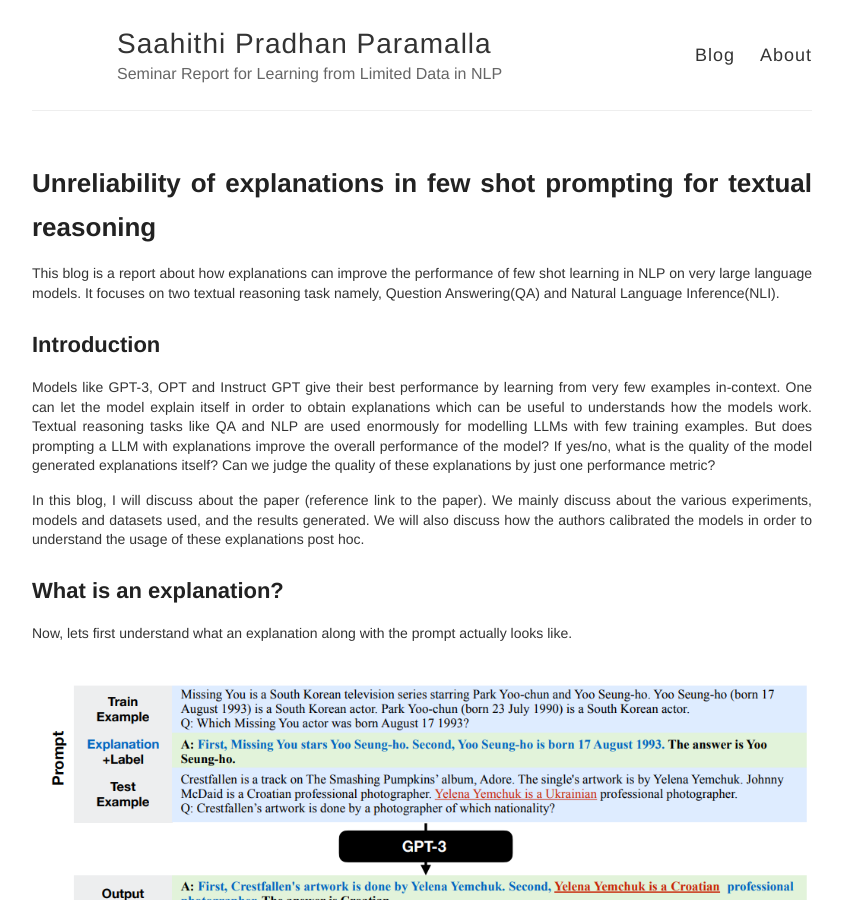
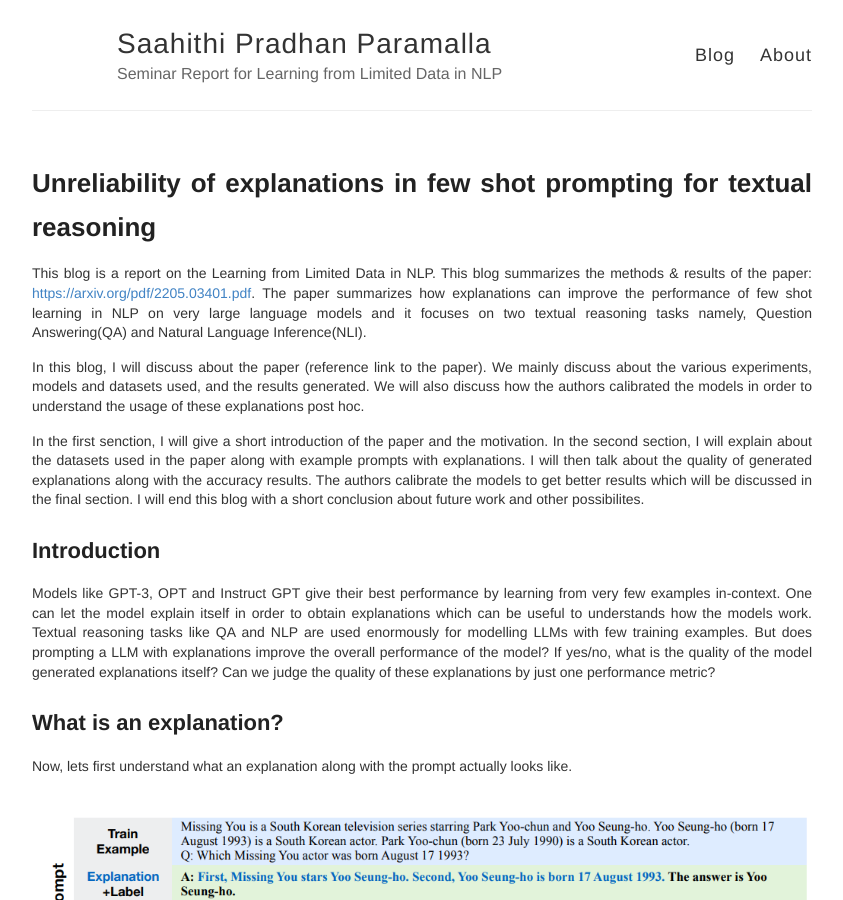
Before and after one commit to deepsthewarrior/deepsthewarrior.github.io, a Jekyll site: the page built from _posts/2023-2-14-Seminar-Report.md, in a window 1280 px wide and 900 px high. Shown: the whole window, without its empty margins (218-1061 px from the left). Built offline with Jekyll 4.4.1, drawn with Linux system fonts in a browser that asks for light colours.

Commit message:
Update 2023-2-14-Seminar-Report.md

```diff
--- a/_posts/2023-2-14-Seminar-Report.md
+++ b/_posts/2023-2-14-Seminar-Report.md
@@ -3,13 +3,17 @@ layout: post
 title: Unreliability of explanations in few shot prompting for textual reasoning
 ---
 
-This blog is a report about how explanations can improve the performance of few shot learning in NLP on very large language models. It focuses on two textual reasoning task namely, Question Answering(QA) and Natural Language Inference(NLI).
+This blog is a report on the Learning from Limited Data in NLP. This blog summarizes the methods & results of the paper: <https://arxiv.org/pdf/2205.03401.pdf>. The paper summarizes how explanations can improve the performance of few shot learning in NLP on very large language models and it focuses on two textual reasoning tasks namely, Question Answering(QA) and Natural Language Inference(NLI).
+
+In this blog, I will discuss about the paper (reference link to the paper). We mainly discuss about the various experiments, models and datasets used, and the results generated. We will also discuss how the authors calibrated the models in order to understand the usage of these explanations post hoc.
+
+In the first senction, I will give a short introduction of the paper and the motivation. In the second section, I will explain about the datasets used in the paper along with example prompts with explanations. I will then talk about the quality of generated explanations along with the accuracy results. The authors calibrate the models to get better results which will be discussed in the final section. I will end this blog with a short conclusion about future work and other possibilites.
 
 ## Introduction
 
 Models like GPT-3, OPT and Instruct GPT give their best performance by learning from very few examples in-context. One can let the model explain itself in order to obtain explanations which can be useful to understands how the models work. Textual reasoning tasks like QA and NLP are used enormously for modelling LLMs with few training examples. But does prompting a LLM with explanations improve the overall performance of the model? If yes/no, what is the quality of the model generated explanations itself? Can we judge the quality of these explanations by just one performance metric?
 
-In this blog, I will discuss about the paper (reference link to the paper). We mainly discuss about the various experiments, models and datasets used, and the results generated. We will also discuss how the authors calibrated the models in order to understand the usage of these explanations post hoc.
+
 
 
 ## What is an explanation?
```
